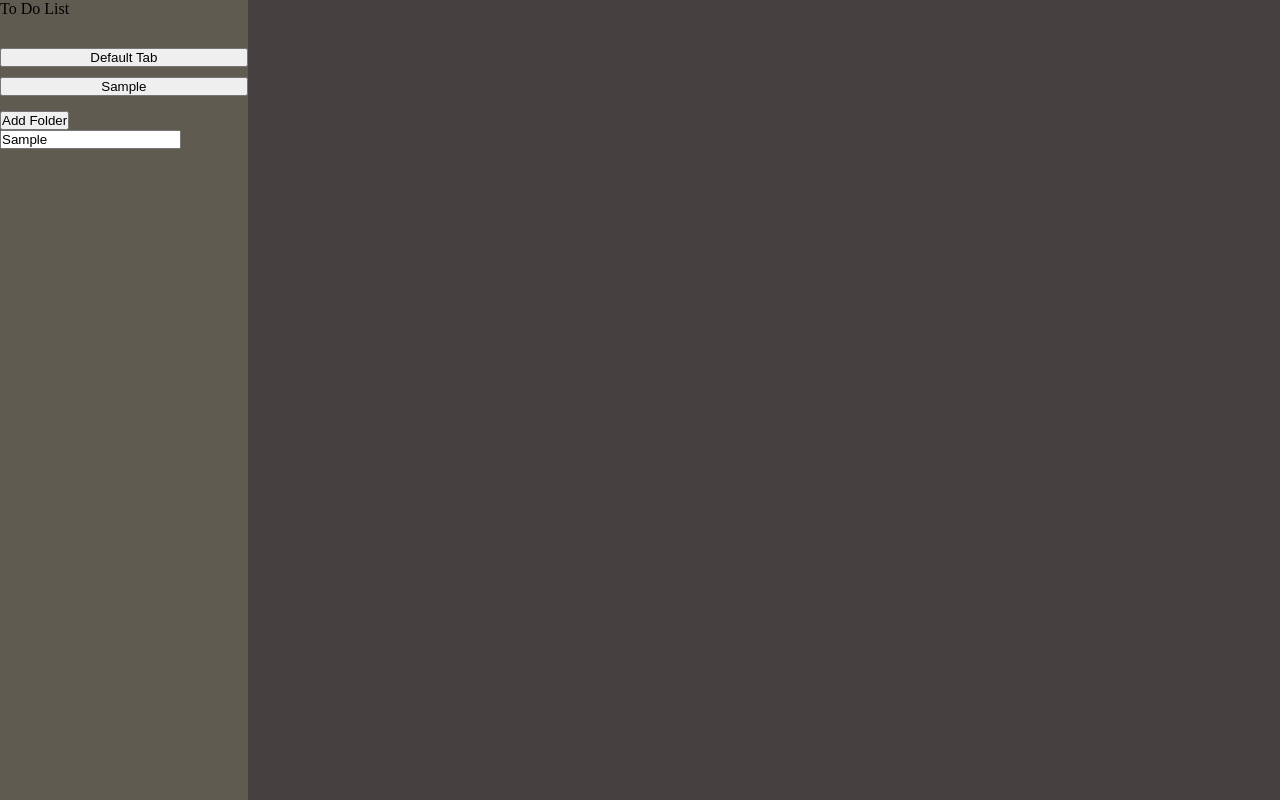
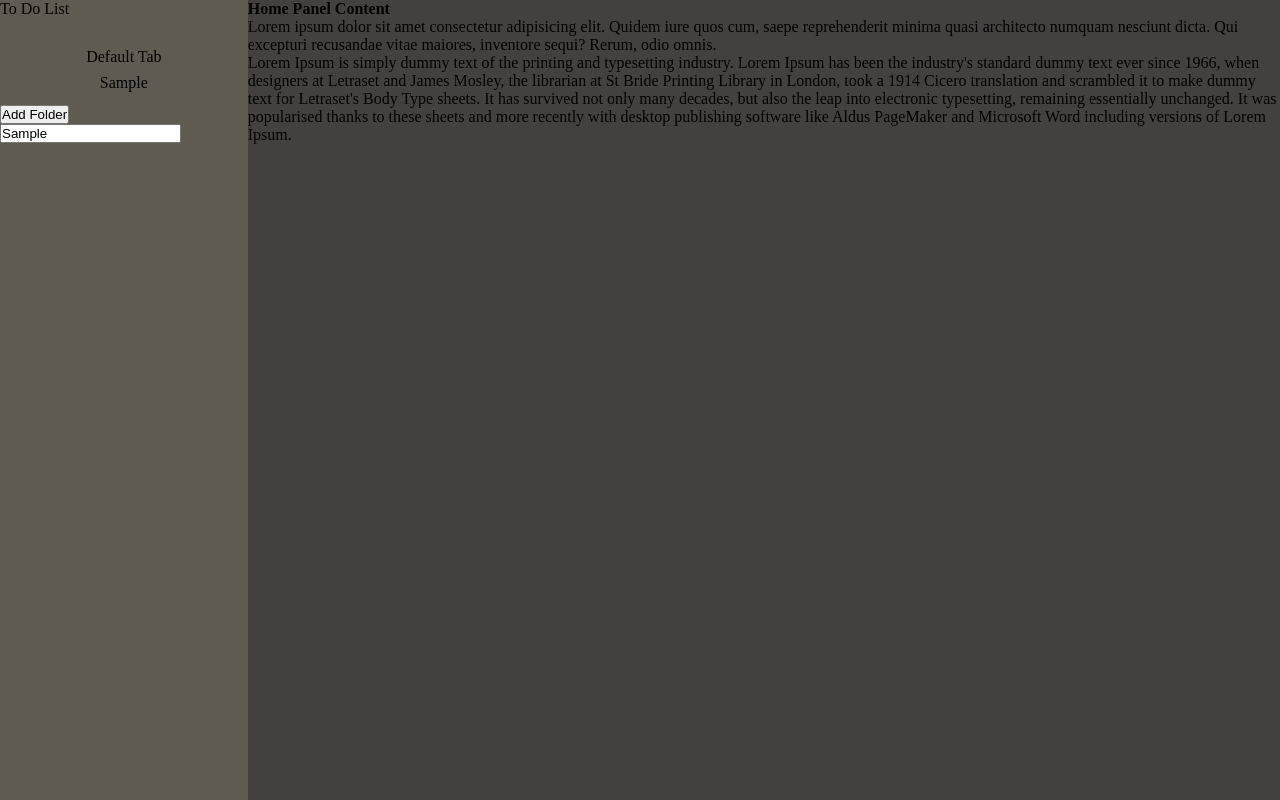
Before and after one commit to ilovelolla/Todo_List, a website built with webpack: page src/template.html in a window 1280 px wide. Both pictures are taken after typing "Sample" into the empty fields and a click on the button "Add Folder". Built offline with nearby package versions, Linux system fonts and the light colour scheme.

Commit message:
updated display folder

```diff
--- a/src/index.js
+++ b/src/index.js
@@ -1,6 +1,6 @@
 import "./styles.css";
-import {addTest, Todofolders} from "./newFolder.js";
+import {displayFolders, Todofolders} from "./newFolder.js";
 
-addTest();
+displayFolders();
 
 console.log(Todofolders)
--- a/src/newFolder.js
+++ b/src/newFolder.js
@@ -1,89 +1,49 @@
-const addfolder = document.getElementById("addFolder")
-const sidenav = document.querySelector(".sidenav")
-const wrapper = document.querySelector(".wrapper")
-addfolder.addEventListener("click", addTest)
+const addfolder = document.getElementById("addFolder");
+const sidenav = document.querySelector(".sidenav");
+const wrapper = document.querySelector(".wrapper");
+const tabContent = document.querySelector(".tab-content");
+addfolder.addEventListener("click", displayFolders);
 
 
-var names = document.querySelector("#folderTitle")
+var names = document.querySelector("#folderTitle");
 
 export var Todofolders = [];
 
-
-export function addTest(e){
-     e.preventDefault();
-    if(Todofolders.includes(names.value)) {
+export function displayFolders(e){
+     e.preventDefault(e);
+     const folderName = names.value;
+    if(Todofolders.includes(folderName)) {
         alert("already added")
     } else {
-    Todofolders.push(names.value);
-    for(let i=0; i<Todofolders.length; i++) {
-        // create buttons
-        var btns =  document.createElement("button");
-        btns.id = `${Todofolders.length-1}`
-        btns.innerHTML += `${names.value}`
-
-        wrapper.appendChild(btns)
-    }
+    Todofolders.push(folderName);
+     createFolder(folderName)
     }
 }
 
-// function createFolders() {
+function createFolder(folderName) {
+    //add list
+    var list = document.createElement("li");
+    //add anchor
+    var a = document.createElement("a");
+    a.href = "#" + folderName;
+    a.textContent = folderName;
 
-// for(let i=0; i<Todofolders.length; i++) {
-//         // create buttons
-//         var btns =  document.createElement("button");
-//         btns.id = `${Todofolders.length-1}`
-//         btns.innerHTML += `${names}`
+    // tab content
+    var tab = document.createElement("div")
+    tab.id = folderName
+    tab.className = "tab-pane"
 
-//         wrapper.appendChild(btns)
-//     }
-// }
+    var text = document.createElement("div")
+    text.textContent = "Lorem Ipsum is simply dummy text of the printing and typesetting industry. Lorem Ipsum has been the industry's standard dummy text ever since 1966, when designers at Letraset and James Mosley, the librarian at St Bride Printing Library in London, took a 1914 Cicero translation and scrambled it to make dummy text for Letraset's Body Type sheets. It has survived not only many decades, but also the leap into electronic typesetting, remaining essentially unchanged. It was popularised thanks to these sheets and more recently with desktop publishing software like Aldus PageMaker and Microsoft Word including versions of Lorem Ipsum."
 
 
+    //append
+    list.appendChild(a);
+    wrapper.appendChild(list);
+    tab.appendChild(text);
+    tabContent.appendChild(tab);
 
-
-
-
-
-// function createFolder(e) {
-//     e.preventDefault();
-//      let nameFolder = document.getElementById("folderTitle").value;
-//      addtoTodofolders(nameFolder);
-//      console.log(nameFolder);
-
-// }
-
-// class Folders {
-//     #nameFolder;
-//     constructor(nameFolder) {
-//         this.nameFolder = nameFolder
-//         this.folderID =  uuidv4()
-//     }
-// }
-
-// function addtoTodofolders(nameFolder) {
-//  const newFolder = new Folders(nameFolder)
-//  Todofolders.push(newFolder);
-//  displayFolders();
-// }
-
-// function displayFolders(){
-//     document.getElementsByClassName("folders").innerHTML = "";
-//     for(let i=0; i<Todofolders.length; i++) {
-
-//         let card = document.createElement("div");
-//             card.classList.add("cards");
-//             card.id = myLibrary[i].bookID;
-//             card.classList.add(`${myLibrary.bookid}`)
-
-
-
-//         let nameFolder = document.createElement("p");
-//             nameFolder.textContent = Todofolders[i].nameFolder;
-
-//     }
-// }
-
-
+}
 
 
 // export {Todofolders}
--- a/src/styles.css
+++ b/src/styles.css
@@ -3,26 +3,41 @@
   box-sizing: border-box;
   padding: 0;
   margin: 0;
+}
 
-}
 .container{
     display: grid;
     grid-template-columns: 1.2fr 5fr;
     width: 100vw;
     height: 100vh;
 }
+
 #side{
     background-color: #605B51;
 }
+
 #sidewrapper {
 margin: 20px;
 }
-#main {
+
+.tab-content {
     background-color: #454040;
 }
+
 .sidenav, .wrapper {
     display: grid;
-    gap: 10px;
+    gap: 8px;
     margin-top: 15px;
     margin-bottom: 5px;
 }
+
+ul {
+    list-style: none;
+    padding: 0;
+    text-align: center;
+}
+
+a {
+    text-decoration: none;
+    color: inherit;
+}
--- a/src/template.html
+++ b/src/template.html
@@ -6,23 +6,27 @@
     <title>TodoList</title>
 </head>
 <body>
-    <main class="container">
+    <div class="container">
         <div id="side">
             <p id="sideTitle">To Do List </p>
              <div class="sidenav">
-                <div class="wrapper">
-                     <button id ="tab1">Default Tab</button>
-                </div>
+                <ul class="wrapper">
+                     <li id ="tab1"><a href="#default">Default Tab</a></li>
+                </ul>
                  <form id="myForm">
                     <button type="button" id="addFolder">Add Folder</button>
                     <input type="text" id="folderTitle" name="Foldertitle" placeholder="Title"> </form>
-        </div>
+            </div>
         </div>
 
-        <section id="main">
-            <div class="hidden"></div>
-        </section>
+        <div class="tab-content">
+            <div class="tab-pane active" id="default">
+                 <h4>Home Panel Content</h4>
+      <p>Lorem ipsum dolor sit amet consectetur adipisicing elit. Quidem iure quos cum, saepe reprehenderit minima quasi architecto numquam nesciunt dicta.
+         Qui excepturi recusandae vitae maiores, inventore sequi? Rerum, odio omnis.</p>
+            </div>
+        </div>
 
-    </main>
+    </div>
 </body>
 </html>
```
